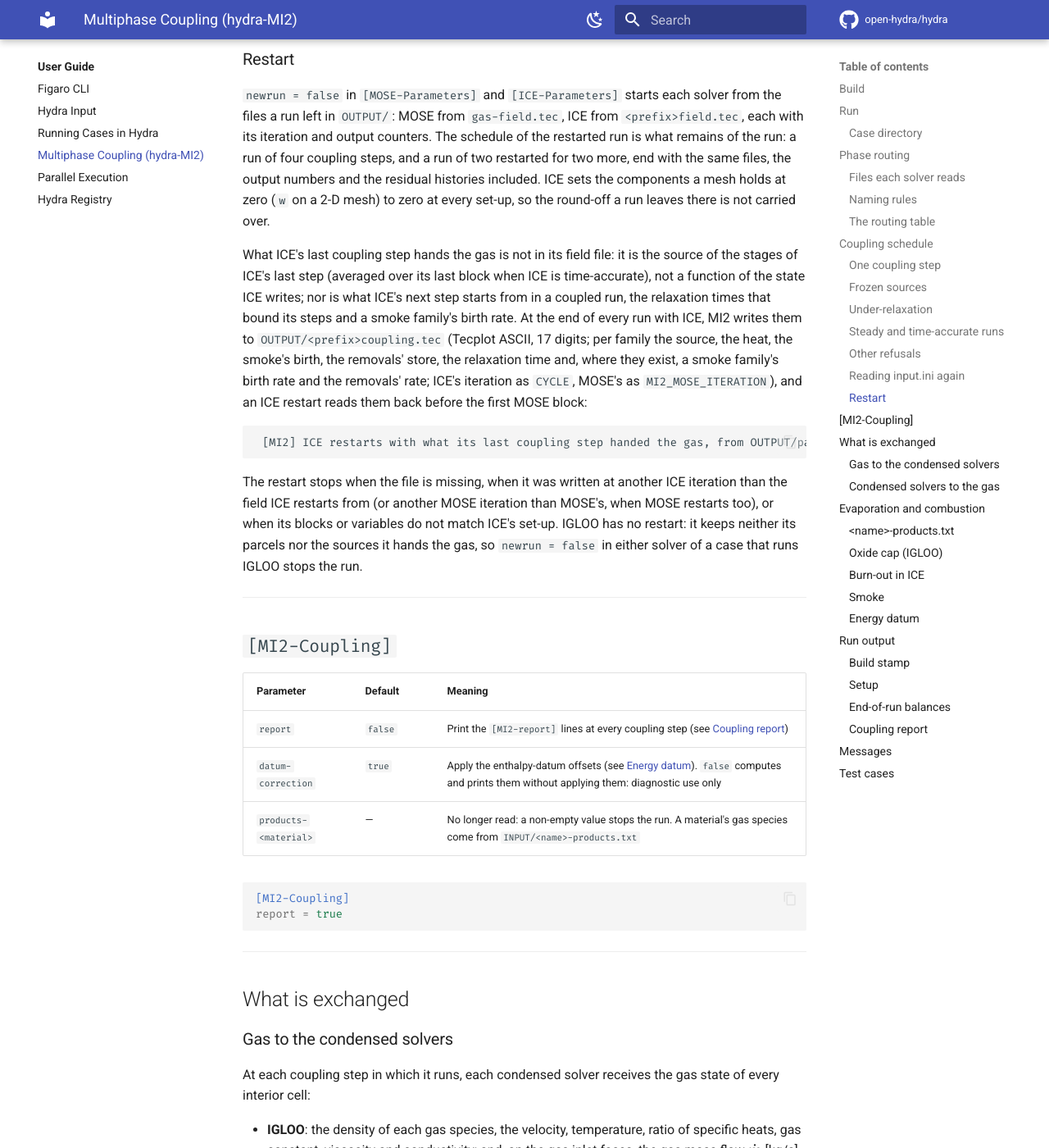
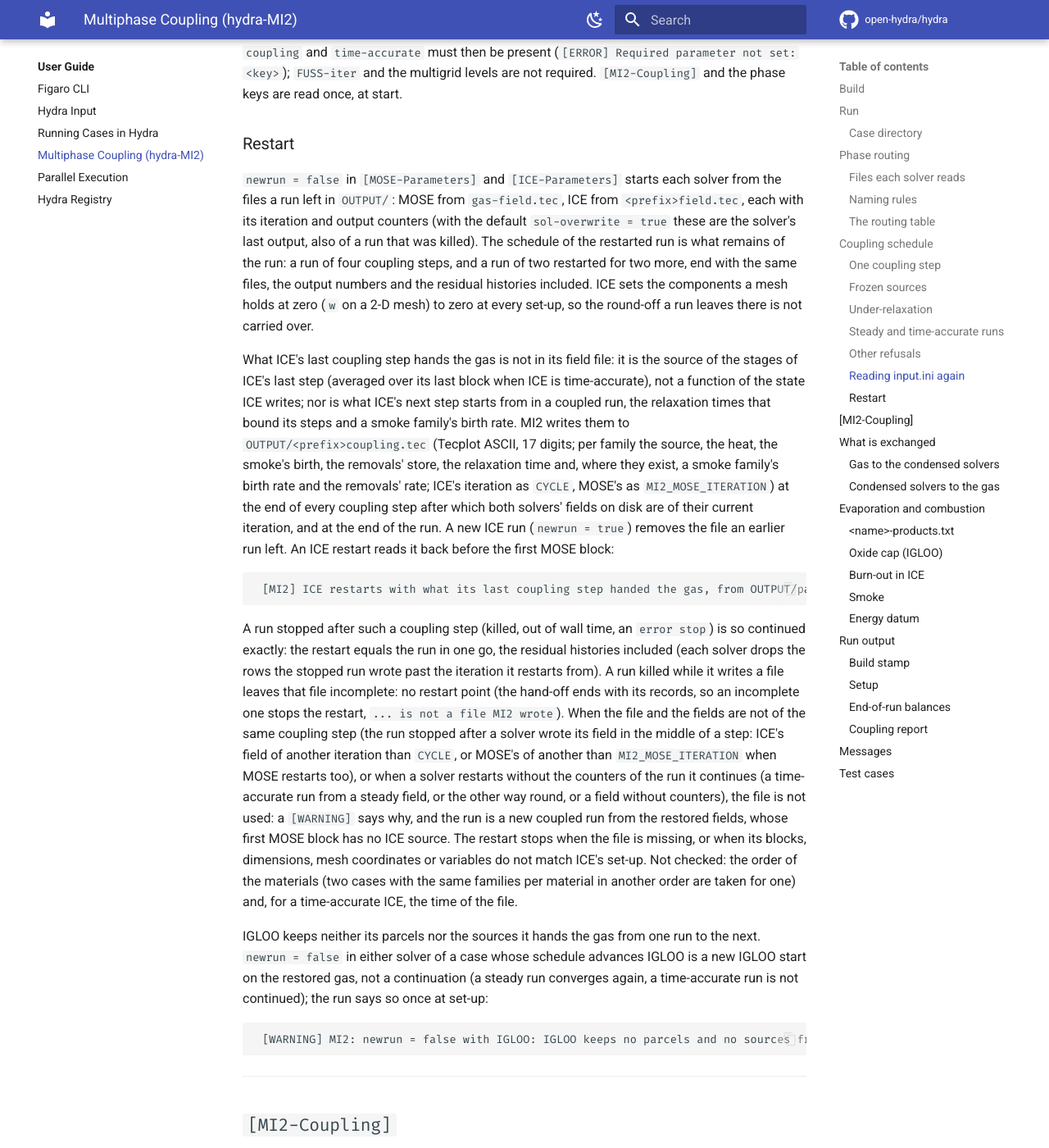
Before and after one commit to open-hydra/hydra, an MkDocs documentation site: the page built from docs/user/mi2.md, in a window 1280 px wide and 1400 px high, scrolled down 6900 px. Shown: the whole window at 82% size. Built offline with MkDocs 1.6.1 and Material for MkDocs 9.7.7, drawn with Linux system fonts in a browser that asks for light colours; comment, search, counter and statistics services are not loaded; some of the changed text lies outside the part shown.

Commit message:
MI2: the restart hand-off at every coupling step that leaves both fields on disk; a restart it cannot continue warns; newrun = false with IGLOO warns
- ICE's hand-off is written at the end of each coupling step after which both solvers' fields on disk are of their
  current iteration, and at the end: a run killed after such a step restarts as the run in one go.
- A restart whose hand-off and fields are not of one coupling step (stopped between outputs), or whose solvers do
  not resume their counters (a change steady <-> time-accurate, a field without counters), does not use the
  hand-off: a warning, and the first MOSE block runs without ICE's source, as in a new coupled run.
- A new ICE run removes the hand-off an earlier run left; the read also checks the mesh coordinates.
- newrun = false with IGLOO active is allowed: one warning, IGLOO starts empty on the restored gas (none when no
  cycle advances IGLOO).
- A restarted solver that makes no iteration writes no end-of-run output (its row and output were the run's it
  restarted from).
- IGLOO's final write only after a solve: a case whose cycles never advance IGLOO no longer stops on a SIGSEGV.

Co-Authored-By: Claude Opus 5.5 <noreply@anthropic.com>
Claude-Session: https://claude.ai/code/session_01YbtUqacA6qYqYfoFJvSCJ8

````diff
--- a/docs/user/mi2.md
+++ b/docs/user/mi2.md
@@ -180,7 +180,10 @@ cycle's last coupling step, no later cycle advancing it) is its last: MI2 sets t
 After the last cycle each solver writes its end-of-run output once: the residual and probe rows of its last iteration,
 the solution due there (with its output number), then its final solution, `OUTPUT/<prefix>field.tec`, whatever
 `sol-diter`. Each solver's output number is then the number of outputs it wrote, and a run whose iterations are no
-multiple of `sol-diter` can be restarted from its end.
+multiple of `sol-diter` can be restarted from its end. A solver that restarted and makes no iteration writes no
+end-of-run output: its files are those it restarted from. A re-read of `input.ini` that takes a solver's later
+iterations away after its last one ran (as an ordinary iteration) leaves that iteration's row written twice, and its
+solution counted twice when one was due there: the end-of-run output repeats it (not detected).
 
 ### Frozen sources
 
@@ -259,27 +262,45 @@ the multigrid levels are not required. `[MI2-Coupling]` and the phase keys are r
 ### Restart
 
 `newrun = false` in `[MOSE-Parameters]` and `[ICE-Parameters]` starts each solver from the files a run left in
-`OUTPUT/`: MOSE from `gas-field.tec`, ICE from `<prefix>field.tec`, each with its iteration and output counters. The
+`OUTPUT/`: MOSE from `gas-field.tec`, ICE from `<prefix>field.tec`, each with its iteration and output counters (with
+the default `sol-overwrite = true` these are the solver's last output, also of a run that was killed). The
 schedule of the restarted run is what remains of the run: a run of four coupling steps, and a run of two restarted for
 two more, end with the same files, the output numbers and the residual histories included. ICE sets the components a mesh holds at zero (`w` on a 2-D mesh) to zero at every
 set-up, so the round-off a run leaves there is not carried over.
 
 What ICE's last coupling step hands the gas is not in its field file: it is the source of the stages of ICE's last step
 (averaged over its last block when ICE is time-accurate), not a function of the state ICE writes; nor is what ICE's next
-step starts from in a coupled run, the relaxation times that bound its steps and a smoke family's birth rate. At the end
-of every run with ICE, MI2 writes them to `OUTPUT/<prefix>coupling.tec` (Tecplot ASCII, 17 digits; per family the
-source, the heat, the smoke's birth, the removals' store, the relaxation time and, where they exist, a smoke family's
-birth rate and the removals' rate; ICE's iteration as `CYCLE`, MOSE's as `MI2_MOSE_ITERATION`), and an ICE restart reads
-them back before the first MOSE block:
+step starts from in a coupled run, the relaxation times that bound its steps and a smoke family's birth rate. MI2
+writes them to `OUTPUT/<prefix>coupling.tec` (Tecplot ASCII, 17 digits; per family the source, the heat, the smoke's
+birth, the removals' store, the relaxation time and, where they exist, a smoke family's birth rate and the removals'
+rate; ICE's iteration as `CYCLE`, MOSE's as `MI2_MOSE_ITERATION`) at the end of every coupling step after which both
+solvers' fields on disk are of their current iteration, and at the end of the run. A new ICE run (`newrun = true`)
+removes the file an earlier run left. An ICE restart reads it back before the first MOSE block:
 
 ```text
  [MI2] ICE restarts with what its last coupling step handed the gas, from OUTPUT/part-coupling.tec (ICE iteration 100, MOSE iteration 200)
 ```
 
-The restart stops when the file is missing, when it was written at another ICE iteration than the field ICE restarts
-from (or another MOSE iteration than MOSE's, when MOSE restarts too), or when its blocks or variables do not match
-ICE's set-up. IGLOO has no restart: it keeps neither its parcels nor the sources it hands the gas, so `newrun = false`
-in either solver of a case that runs IGLOO stops the run.
+A run stopped after such a coupling step (killed, out of wall time, an `error stop`) is so continued exactly: the
+restart equals the run in one go, the residual histories included (each solver drops the rows the stopped run wrote
+past the iteration it restarts from). A run killed while it writes a file
+leaves that file incomplete: no restart point (the hand-off ends with its records, so an incomplete one stops the
+restart, `... is not a file MI2 wrote`). When the file and the fields are not of the same coupling step (the run stopped
+after a solver wrote its field in the middle of a step: ICE's field of another iteration than `CYCLE`, or MOSE's of
+another than `MI2_MOSE_ITERATION` when MOSE restarts too), or when a solver restarts without the counters of the run it
+continues (a time-accurate run from a steady field, or the other way round, or a field without counters), the file is
+not used: a `[WARNING]` says why, and the run is a new coupled run from the restored fields, whose first MOSE block has
+no ICE source. The restart stops when the file is missing, or when its blocks, dimensions, mesh coordinates or variables
+do not match ICE's set-up. Not checked: the order of the materials (two cases with the same families per material in
+another order are taken for one) and, for a time-accurate ICE, the time of the file.
+
+IGLOO keeps neither its parcels nor the sources it hands the gas from one run to the next. `newrun = false` in either
+solver of a case whose schedule advances IGLOO is a new IGLOO start on the restored gas, not a continuation (a steady run
+converges again, a time-accurate run is not continued); the run says so once at set-up:
+
+```text
+ [WARNING] MI2: newrun = false with IGLOO: IGLOO keeps no parcels and no sources from one run to the next, so it starts empty on the restored gas. ...
+```
 
 ---
 
@@ -518,8 +539,7 @@ table quotes their characteristic words.
 | setup | `burns into the smoke ... and its row of INPUT/<name>-models.txt gives no d-smoke`; `which is not a material of ICE's phase`; `is born in the phase ..., and ICE runs the phase ...`; `has <n> families in ICE`; `whose closure is ...`; `evaporates or burns in ICE: a smoke does neither` | [smoke](#smoke) |
 | setup | `the smoke has no family: ICE is not run`; `relaxation = true blends two coupling steps` | smoke of an IGLOO material |
 | setup | `cycle <c> advances MOSE and ICE together with time-accurate on` | [time modes](#steady-and-time-accurate-runs) |
-| setup | `newrun = false with IGLOO: IGLOO has no restart` | [restart](#restart) |
-| setup | `ICE restarts ([ICE-Parameters] newrun = false) and OUTPUT/<prefix>coupling.tec is missing`; `... was written at ICE iteration` (or `MOSE iteration`); `... does not match the ICE set-up of this run`; `... is not a file MI2 wrote` | [restart](#restart) |
+| setup | `ICE restarts ([ICE-Parameters] newrun = false) and OUTPUT/<prefix>coupling.tec is missing`; `... does not match the ICE set-up of this run`; `... is not a file MI2 wrote` | [restart](#restart) |
 | step | `MOSExIGLOO: IGLOO gasblock <b> extends beyond MOSE's ghosted range` | the gas and particle meshes disagree |
 | step | `record <i> of INPUT/<gas>-bc.txt is of block ...` | gas boundary records out of order |
 | step | `particles injected in proportion to the gas mass flow (particle BC 401) on a gas boundary of kind ...` | |
@@ -541,6 +561,10 @@ Warnings and notes do not stop the run:
 | `[WARNING] MI2: in <n> cells ... a smoke was born with no parcel's state` | smoke born at rest, 298.15 K |
 | `[MI2] ... source FROZEN this cycle` | [frozen sources](#frozen-sources) |
 | `[WARNING] MI2: input.ini, read again, advances <solver> after the iteration the schedule had made its last` | the rows and the solution due at that iteration were not written ([one coupling step](#one-coupling-step)) |
+| `[WARNING] MI2: newrun = false with IGLOO` | IGLOO starts empty on the restored gas ([restart](#restart)) |
+| `[WARNING] MI2: <prefix>coupling.tec is of ICE iteration ...`; `[WARNING] MI2: ICE (MOSE) restarts without the counters of the run it continues` | the hand-off is not used: a new coupled run from the restored fields ([restart](#restart)) |
+| `[MI2] ICE starts anew: OUTPUT/<prefix>coupling.tec of an earlier run removed` | [restart](#restart) |
+| `[MI2] MOSE (ICE) made no iteration in this run` | a restarted solver writes no end-of-run output |
 | `[MI2] WARNING: the consumed-species floor guard clamped <n> (cell,species) extractions` | end of run: a mass-limited reaction |
 | `[WARNING] <n> coupling step(s) used the EULERIAN branch` | end of run: those steps are not in the balances |
 
````
Also changed, not shown: 2 other files.
